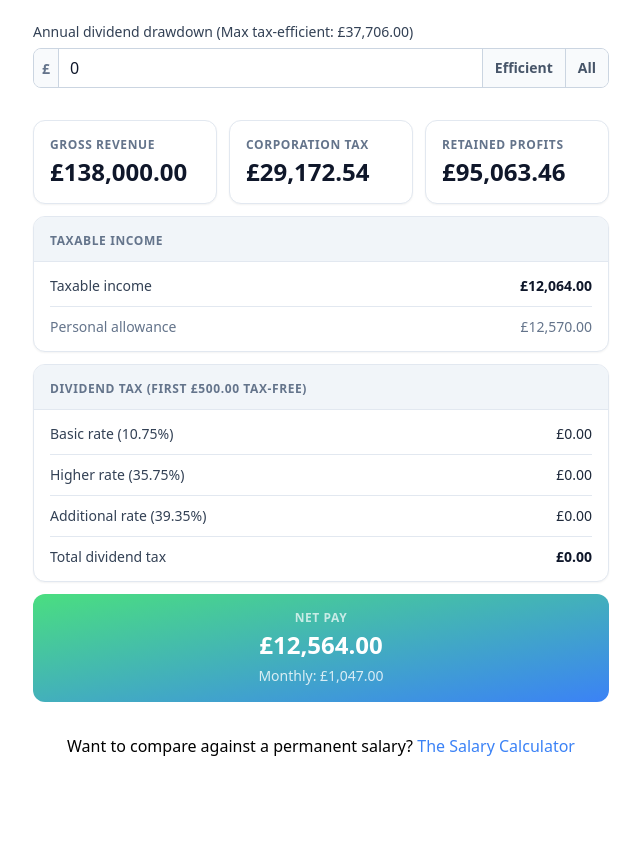
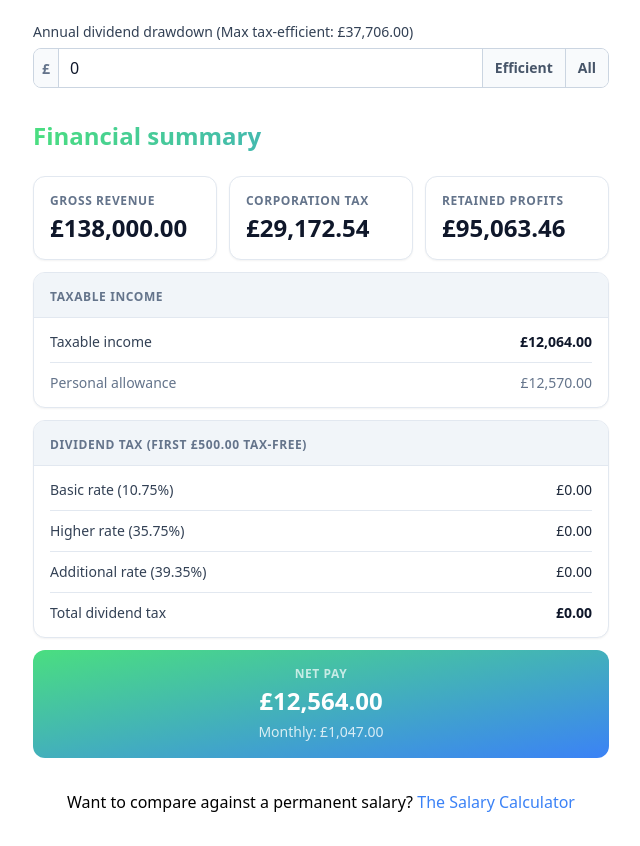
Before and after one commit to rbrtsmith/contractor-calculator, a Next.js app: page / in a window 1280 px wide. Shown: the part 1061-1907 px from the top of the page, without its empty margins (319-959 px from the left). Before the commit the page ends 1851 px from the top, so only its background shows below. Built offline with nearby package versions, Linux system fonts and the light colour scheme.

Commit message:
add financial summary title

```diff
--- a/components/InsideIR35Form.tsx
+++ b/components/InsideIR35Form.tsx
@@ -391,6 +391,9 @@
         </ExpandableContent>
 
         <div className="mt-8">
+          <h2 className="text-2xl font-extrabold mb-6 bg-clip-text text-transparent bg-gradient-to-r from-green-400 to-blue-500">
+            Financial summary
+          </h2>
           <div className="grid grid-cols-3 gap-3 mb-3">
             <StatCard
               label="Gross contract"
--- a/components/ResultsSection.tsx
+++ b/components/ResultsSection.tsx
@@ -150,6 +150,9 @@
 
   return (
     <div className="mt-8">
+      <h2 className="text-2xl font-extrabold mb-6 bg-clip-text text-transparent bg-gradient-to-r from-green-400 to-blue-500">
+        Financial summary
+      </h2>
       {/* Company overview */}
       <div className="grid grid-cols-3 gap-3 mb-3">
         <StatCard label="Gross revenue" value={currencyFormat(totalRevenue)} />
```
